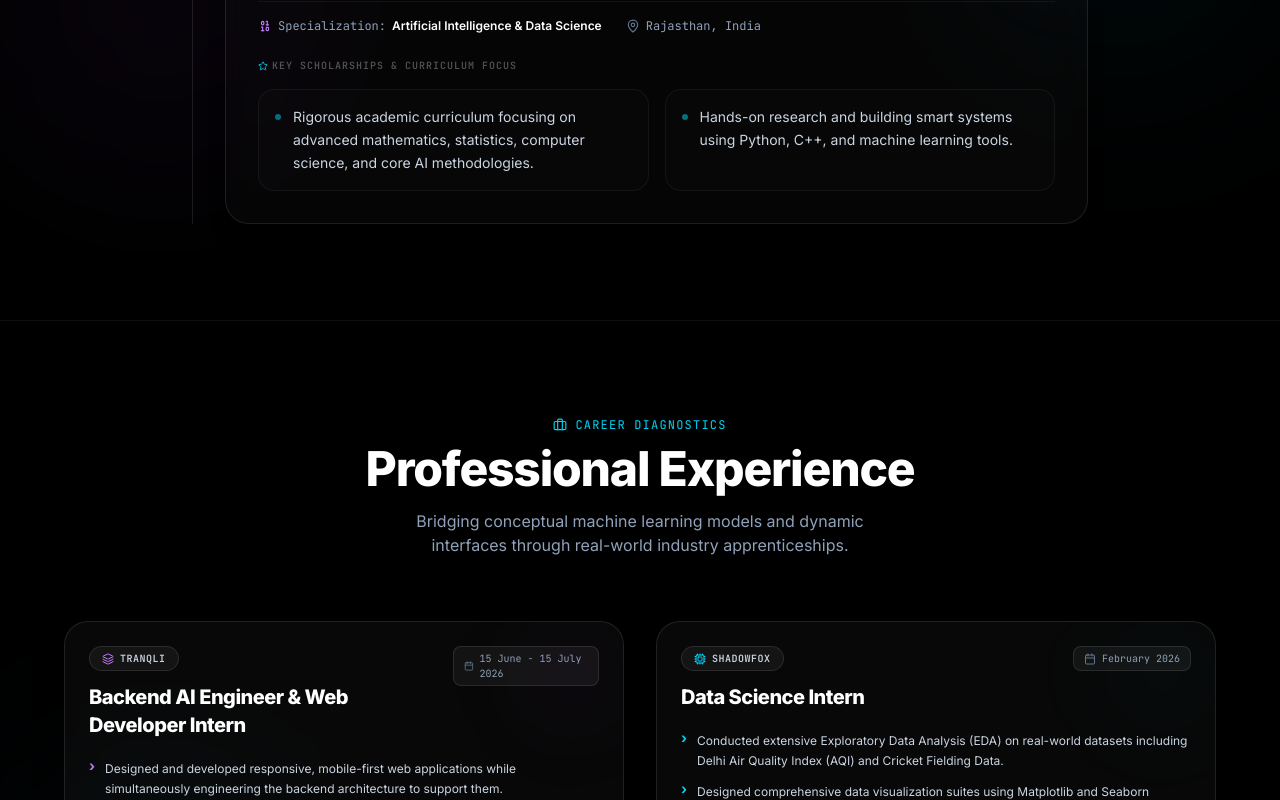
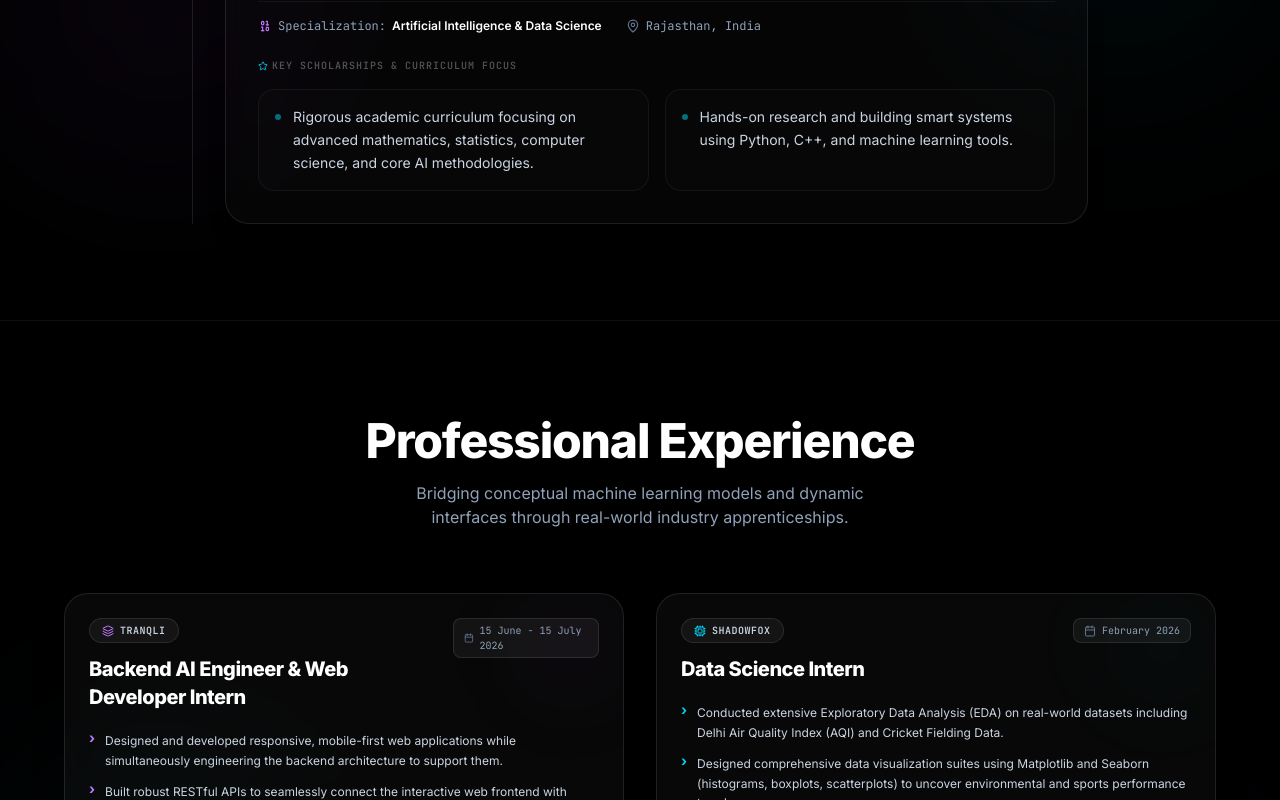
Before and after one commit to mohitsharma111206/mohit-portfolio, a React (Vite) app: page / in a window 1280 px wide. Shown: the part 2000-2800 px from the top of the page. Built offline with nearby package versions, Linux system fonts and the light colour scheme.

Commit message:
style: remove 'Career Diagnostics' label from Timeline section

```diff
--- a/src/components/Timeline.tsx
+++ b/src/components/Timeline.tsx
@@ -17,9 +17,7 @@ export default function Timeline() {
 
         {/* Section Header */}
         <div className="flex flex-col items-center text-center gap-3 mb-16">
-          <div className="inline-flex items-center gap-2 text-xs font-mono tracking-widest text-cyan-400 uppercase">
-            <Briefcase size={14} /> Career Diagnostics
-          </div>
+
           <h2 className="text-3xl md:text-5xl font-black tracking-tight text-white leading-none">
             Professional Experience
           </h2>
```
